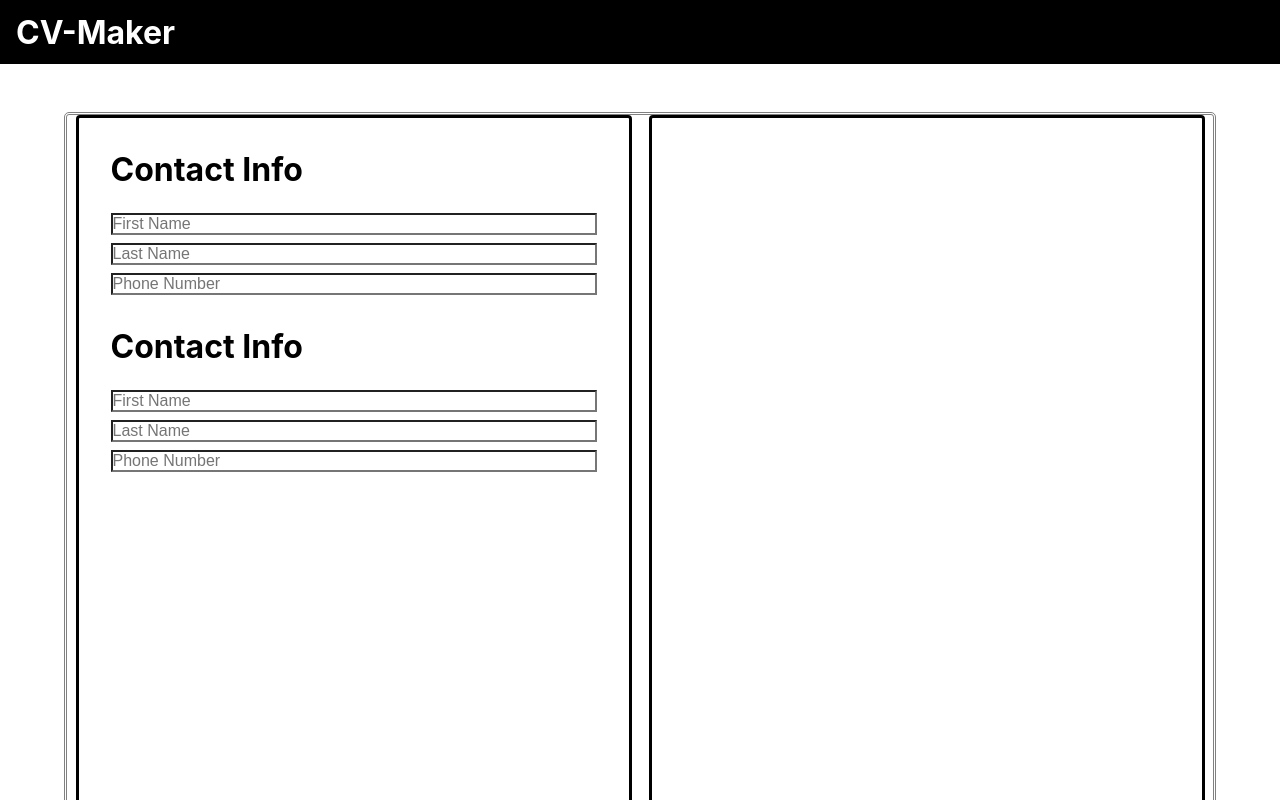
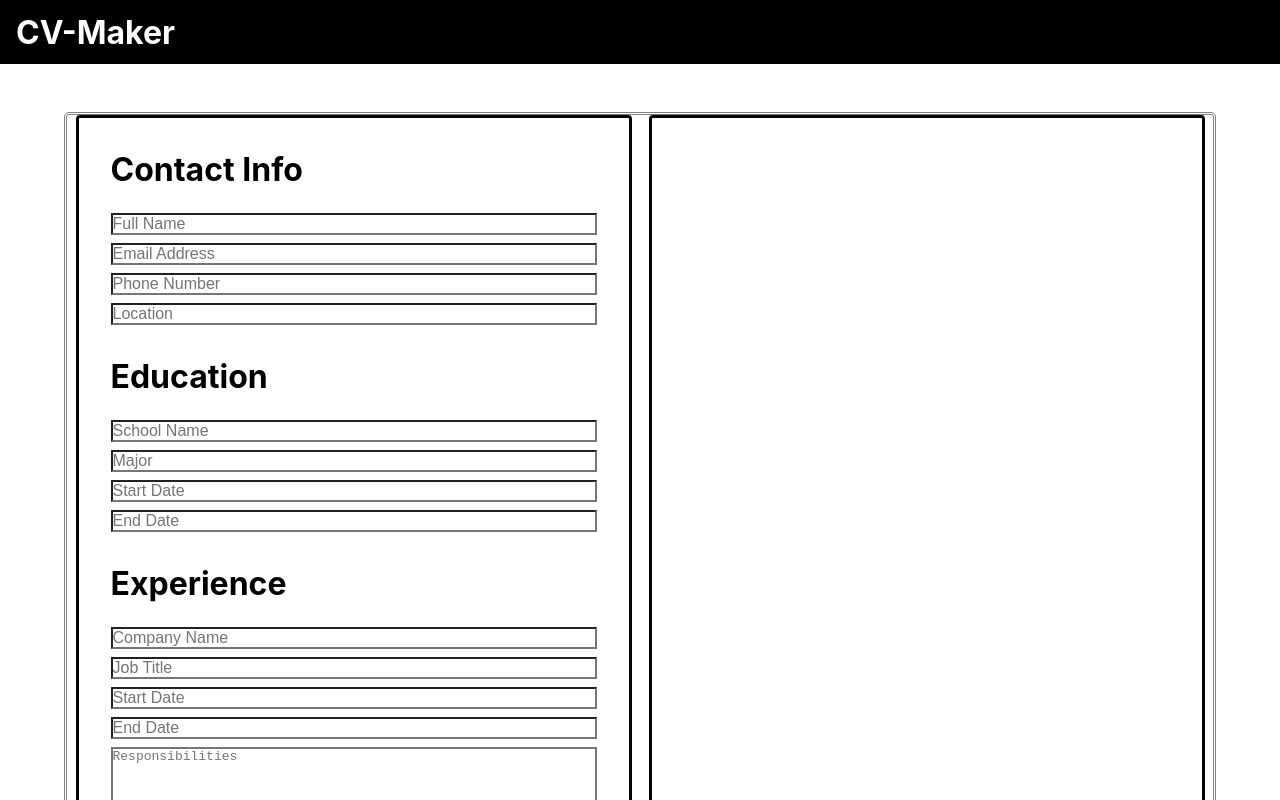
Before and after one commit to Zadag/cv-app, a React (Create React App) app: page / in a window 1280 px wide. Shown: the top 800 px of the page. Built offline with nearby package versions, Linux system fonts and the light colour scheme.

Commit message:
css changes, make contact info controlled component

```diff
--- a/package.json
+++ b/package.json
@@ -8,7 +8,8 @@
     "@testing-library/user-event": "^13.5.0",
     "react": "^18.2.0",
     "react-dom": "^18.2.0",
-    "react-scripts": "5.0.1",
+    "react-scripts": "^5.0.1",
+    "uniqid": "^5.4.0",
     "web-vitals": "^2.1.4"
   },
   "scripts": {
--- /dev/null
+++ b/src/components/ContactInfo.js
@@ -0,0 +1,32 @@
+import React from "react";
+import styles from "./ContactInfo.module.css";
+
+const ContactInfo = (props) => {
+  return (
+    <section className={styles.form_section}>
+      <h2 className={styles.contact_info}>Contact Info</h2>
+      <input
+        placeholder="Full Name"
+        name="name"
+        onChange={(e) => props.handleContactInput(e, "contactInfo")}
+      ></input>
+      <input
+        placeholder="Email Address"
+        name="email"
+        onChange={(e) => props.handleContactInput(e, "contactInfo")}
+      ></input>
+      <input
+        placeholder="Phone Number"
+        name="phoneNumber"
+        onChange={(e) => props.handleContactInput(e, "contactInfo")}
+      ></input>
+      <input
+        placeholder="Location"
+        name="location"
+        onChange={(e) => props.handleContactInput(e, "contactInfo")}
+      ></input>
+    </section>
+  );
+};
+
+export default ContactInfo;
--- a/src/components/Content.js
+++ b/src/components/Content.js
@@ -2,16 +2,59 @@ import styles from "./Content.module.css";
 import React from "react";
 import UserInfo from "./UserInfo";
 import ResumePreview from "./ResumePreview";
+import uniqid from "uniqid";
 
 class Content extends React.Component {
   constructor() {
     super();
+    this.state = {
+      userInfo: {
+        contactInfo: {
+          uniqId: uniqid(),
+          name: "",
+          email: "",
+          phoneNumber: "",
+          location: "",
+        },
+        education: [
+          {
+            uniqId: uniqid(),
+            school: "",
+            major: "",
+            startDate: "",
+            endDate: "",
+          },
+        ],
+        experience: [
+          {
+            uniqid: uniqid(),
+            company: "",
+            position: "",
+            startDate: "",
+            endDate: "",
+            responsibilities: "",
+          },
+        ],
+      },
+    };
   }
+
+  handleContactInput = (e, sectionId) => {
+    const value = e.target.value;
+    const inputName = e.target.name;
+    const newUserInfo = { ...this.state.userInfo };
+    console.log(value, inputName, sectionId);
+    console.log(newUserInfo);
+    newUserInfo.contactInfo[inputName] = e.target.value;
+    this.setState({
+      newUserInfo,
+    });
+  };
 
   render() {
     return (
       <section className={styles.main_content}>
-        <UserInfo />
+        <UserInfo handleContactInput={this.handleContactInput} />
         <ResumePreview />
       </section>
     );
--- /dev/null
+++ b/src/components/EducationInfo.js
@@ -0,0 +1,16 @@
+import React from "react";
+import styles from "./EducationInfo.module.css";
+
+const EducationInfo = (props) => {
+  return (
+    <section className={styles.form_section}>
+      <h2 className={styles.contact_info}>Education</h2>
+      <input placeholder="School Name"></input>
+      <input placeholder="Major"></input>
+      <input placeholder="Start Date"></input>
+      <input placeholder="End Date"></input>
+    </section>
+  );
+};
+
+export default EducationInfo;
--- /dev/null
+++ b/src/components/EducationInfo.module.css
@@ -0,0 +1,16 @@
+.form_section {
+  display: flex;
+  flex-direction: column;
+  margin-top: 2rem;
+  margin-left: 2rem;
+  margin-right: 2rem;
+}
+
+.contact_info {
+  font-size: 2rem;
+  margin-bottom: 1rem;
+}
+
+input {
+  margin-top: 0.5rem;
+}
--- /dev/null
+++ b/src/components/ExperienceInfo.js
@@ -0,0 +1,17 @@
+import React from "react";
+import styles from "./ExperienceInfo.module.css";
+
+const ExperienceInfo = (props) => {
+  return (
+    <section className={styles.form_section}>
+      <h2 className={styles.contact_info}>Experience</h2>
+      <input placeholder="Company Name"></input>
+      <input placeholder="Job Title"></input>
+      <input placeholder="Start Date"></input>
+      <input placeholder="End Date"></input>
+      <textarea placeholder="Responsibilities"></textarea>
+    </section>
+  );
+};
+
+export default ExperienceInfo;
--- /dev/null
+++ b/src/components/ExperienceInfo.module.css
@@ -0,0 +1,24 @@
+.form_section {
+  display: flex;
+  flex-direction: column;
+  margin-top: 2rem;
+  margin-left: 2rem;
+  margin-right: 2rem;
+}
+
+.contact_info {
+  font-size: 2rem;
+  margin-bottom: 1rem;
+}
+
+input {
+  margin-top: 0.5rem;
+}
+
+textarea {
+  margin-top: 0.5rem;
+  border-style: solid;
+  border-width: 2px;
+  resize: none;
+  height: 4rem;
+}
--- a/src/components/FormSection.js
+++ /dev/null
@@ -1,21 +0,0 @@
-import React from "react";
-import styles from "./FormSection.module.css";
-
-class FromSection extends React.Component {
-  constructor(props) {
-    super(props);
-  }
-
-  render() {
-    return (
-      <section className={styles.form_section}>
-        <h2 className={styles.contact_info}>Contact Info</h2>
-        <input placeholder="First Name"></input>
-        <input placeholder="Last Name"></input>
-        <input placeholder="Phone Number"></input>
-      </section>
-    );
-  }
-}
-
-export default FromSection;
--- a/src/components/UserInfo.js
+++ b/src/components/UserInfo.js
@@ -1,6 +1,8 @@
 import React from "react";
-import FormSection from "./FormSection";
 import styles from "./UserInfo.module.css";
+import ContactInfo from "./ContactInfo";
+import ExperienceInfo from "./ExperienceInfo";
+import EducationInfo from "./EducationInfo";
 
 class UserInfo extends React.Component {
   constructor(props) {
@@ -10,8 +12,9 @@ class UserInfo extends React.Component {
   render() {
     return (
       <form className={styles.user_input}>
-        <FormSection />
-        <FormSection />
+        <ContactInfo handleContactInput={this.props.handleContactInput} />
+        <EducationInfo />
+        <ExperienceInfo />
       </form>
     );
   }
```
Also changed, not shown: src/components/ContactInfo.module.css (renamed from src/components/FormSection.module.css), 1 other file (tests, documents, lock files or other folders).
